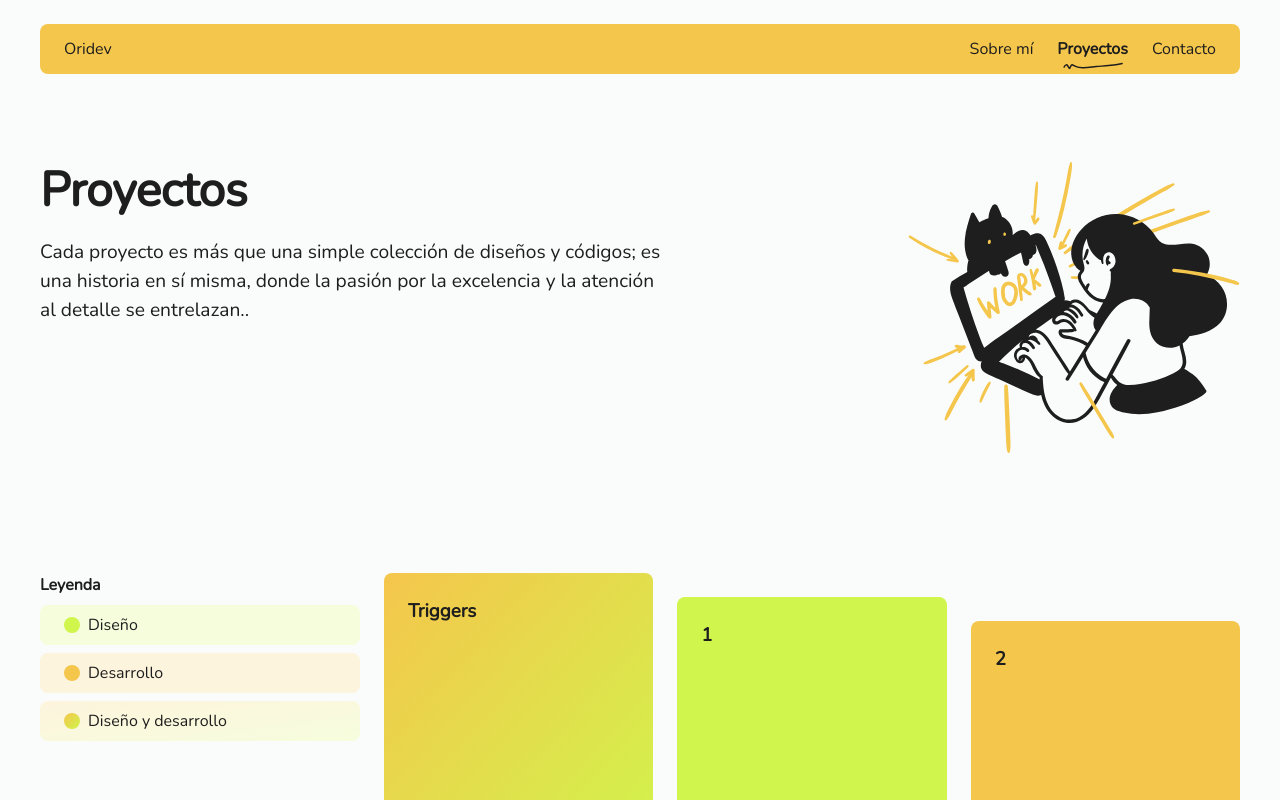
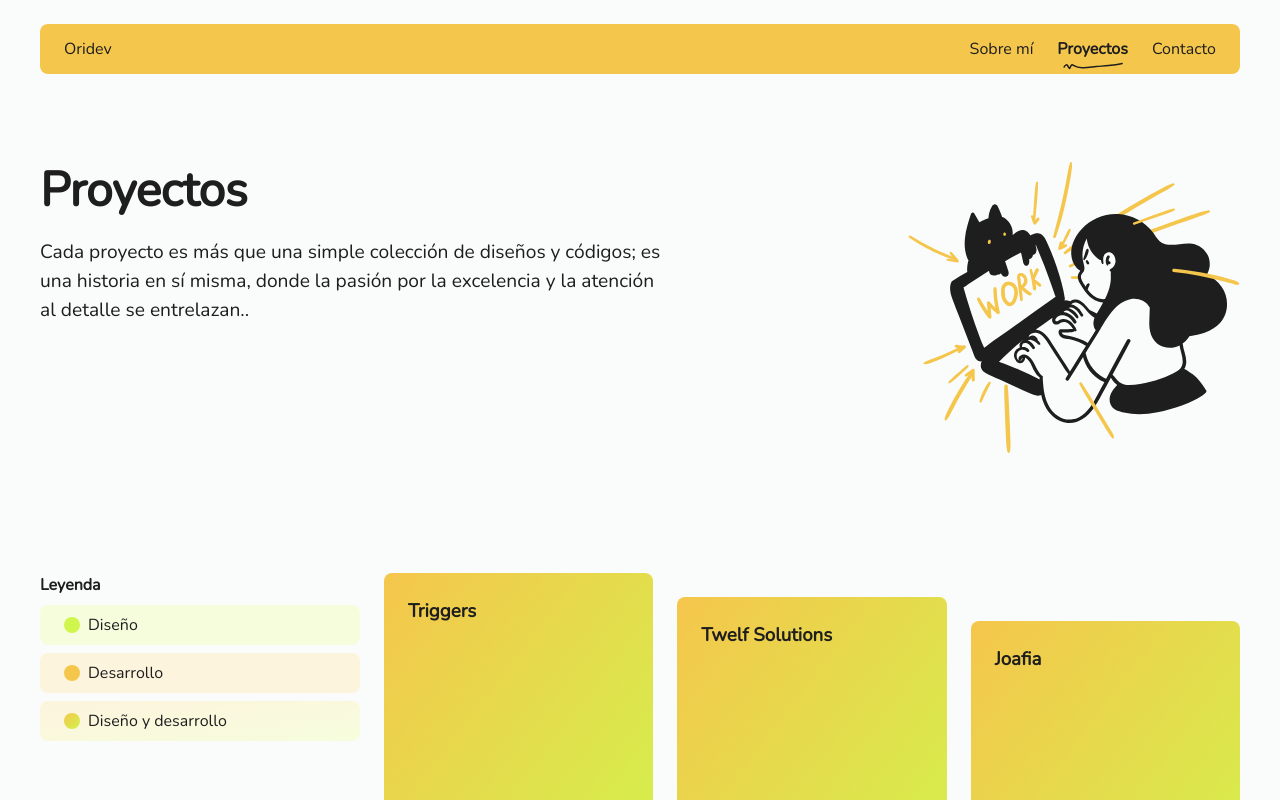
Before and after one commit to cristina-bosa/oridev, a Vue app: page /projects in a window 1280 px wide. Shown: the top 800 px of the page. Built offline with nearby package versions, Linux system fonts and the light colour scheme.

Commit message:
add data

```diff
--- a/src/App.vue
+++ b/src/App.vue
@@ -37,6 +37,8 @@ export default defineComponent({
   color: var(--text-color);
   display: flex;
   justify-content: center;
+  margin-top: 7rem;
+  margin-bottom: 3rem;
 
   p {
     font-size: .7rem;
--- a/src/assets/sass/05-components/_projects.scss
+++ b/src/assets/sass/05-components/_projects.scss
@@ -6,6 +6,7 @@
   display: grid;
   grid-template-columns: repeat(auto-fill, minmax(250px, 1fr));
   gap: 1.5rem;
+
   &__box {
     position: relative;
     display: flex;
@@ -15,13 +16,21 @@
     padding: 1.5rem;
     justify-content: space-between;
     //overflow: hidden;
-    height: 300px;
+    height: 350px;
     background-color: variables.$design;
+
     p {
       visibility: hidden;
       opacity: 0;
+      font-size: .9rem;
       transition: opacity 0.3s ease;
+      text-overflow: ellipsis;
+      //white-space: pre;
+      width: 100%;
+      overflow: hidden;
+
     }
+
     button {
       visibility: hidden;
       opacity: 0;
@@ -30,6 +39,7 @@
 
     &:hover {
       cursor: pointer;
+
       button,
       p {
         opacity: 1;
@@ -39,39 +49,47 @@
 
     &:nth-child(2) {
       margin-top: 24px;
-      @include querys.mobile{
+
+      @include querys.mobile {
         margin-top: 0;
 
       }
     }
+
     &:nth-child(3) {
       margin-top: 48px;
-      @include querys.mobile{
+
+      @include querys.mobile {
         margin-top: 0;
 
       }
     }
+
     @for $i from 4 through 90 {
       &:nth-child(#{$i}) {
         margin-top: ((($i - 1) % 3) - 2) * 1.5rem;
-        @include querys.mobile{
+
+        @include querys.mobile {
           margin-top: 0;
         }
       }
     }
+
     &__svg__title {
       display: none;
       position: absolute;
     }
+
     &:hover .projects__box__svg__title {
       display: block;
+
       path {
         stroke-dashoffset: 60;
         stroke-dasharray: 60;
-        animation: 500ms cubic-bezier(0.27, 0.22, 0.44, 1.5) 250ms 1 normal both
-          running strokeanimation;
+        animation: 500ms cubic-bezier(0.27, 0.22, 0.44, 1.5) 250ms 1 normal both running strokeanimation;
       }
     }
+
     &__splend {
       display: none;
       position: absolute;
@@ -80,28 +98,32 @@
       right: -35px;
       z-index: 1;
     }
+
     &:hover .projects__box__splend {
       display: block;
+
       path {
         stroke-dashoffset: 60;
         stroke-dasharray: 60;
-        animation: 500ms cubic-bezier(0.27, 0.22, 0.44, 1.5) 1 250ms
-          normal both running strokeanimation;
+        animation: 500ms cubic-bezier(0.27, 0.22, 0.44, 1.5) 1 250ms normal both running strokeanimation;
       }
     }
 
   }
+
   &__legend {
     &__title {
       font-weight: 700;
       font-size: 1rem;
       color: var(--text-color);
     }
+
     &__tags {
       display: flex;
       flex-direction: column;
       gap: 0.5rem;
       margin-top: 0.5rem;
+
       & span {
         padding: 0.5rem 1.5rem;
         border-radius: 0.5rem;
@@ -110,6 +132,7 @@
 
         &:nth-child(1) {
           background-color: lighten(variables.$design, 30%);
+
           &::before {
             content: "";
             height: 1rem;
@@ -120,8 +143,10 @@
             background-color: variables.$design;
           }
         }
+
         &:nth-child(2) {
           background-color: lighten(variables.$primary-color, 30%);
+
           &::before {
             content: "";
             height: 1rem;
@@ -132,12 +157,12 @@
             background-color: var(--primary-color);
           }
         }
+
         &:nth-child(3) {
-          background: linear-gradient(
-            to bottom right,
-            lighten(variables.$primary-color, 30%),
-            lighten(variables.$design, 30%)
-          );
+          background: linear-gradient(to bottom right,
+              lighten(variables.$primary-color, 30%),
+              lighten(variables.$design, 30%));
+
           &::before {
             content: "";
             height: 1rem;
@@ -145,11 +170,9 @@
             display: inline-block;
             margin-right: 0.5rem;
             border-radius: 1rem;
-            background: linear-gradient(
-              to bottom right,
-              variables.$primary-color,
-              variables.$design
-            );
+            background: linear-gradient(to bottom right,
+                variables.$primary-color,
+                variables.$design );
           }
         }
       }
--- /dev/null
+++ b/src/data/experience.json
@@ -0,0 +1,40 @@
+{
+  "experience": [
+    {
+      "title": "UX/UI Designer & Front-end Developer",
+      "company": "Freelance",
+      "years": "2023 - Present",
+      "description": [
+        "Diseño UX/UI para aplicaciones web y móviles",
+        "Diseño y desarrollo de marca",
+        "Cartelería",
+        "Programación mediante HTML, CSS3/SASS, JavaScript/Typescript, Vue, NodeJS"
+      ]
+    },
+    {
+      "title": "Diseñadora gráfica",
+      "company": "Asistencia Integral Tributaria",
+      "years": "2021 - 2023",
+      "description": [
+        "Desarollo de manual de marca",
+        "Creación de aplicaciones offline y online",
+        "Wireframe de baja y alta fidelidad",
+        "Cartelería interna",
+        "Prototipado con Figma",
+        "Arquitectura de información para conseguir una buena usabilidad, accesibilidad y experiencia de usuario."
+      ]
+    },
+    {
+      "title": "Desarrolladora web",
+      "company": "Digital Art & Designer",
+      "years": "2018-2021",
+      "description": [
+        "Participación en el ciclo de vida del proyecto, desde los inicios hasta la puesta en producción",
+        "Configurar y gestionar el CMS Wordpress bajo los requerimientos del proyecto (implementación y configuración de plugins, así como la gestión de plantillas necesarias).",
+        "Configurar y gestionar plataformas e-commerce según los requerimientos del proyecto.",
+        "Participación puntual en picos de desarrollo mediante el framework de Laravel con Vue.",
+        "Lanzamientos de pequeñas landings creadas mediante HTML, CSS3 y JavaScript."
+      ]
+    }
+  ]
+}
--- /dev/null
+++ b/src/data/projects.json
@@ -0,0 +1,79 @@
+{
+  "projects": [
+    {
+      "id": 1,
+      "name": "Triggers",
+      "description": "Triggers es un proyecto que se basa en la creacion de una aplicacion movil, la cual se enfoca en la creacion de eventos, desde la creacion de la imagen hasta la programacion de la aplicacion.",
+      "tags": [
+        "Diseño UX/UI",
+        "Branding",
+        "Desarrollo"
+      ],
+      "src_cover": "/images/placeholderimg.jpg",
+      "gallery": [
+        "/images/placeholderimg.jpg",
+        "/images/placeholderimg.jpg",
+        "/images/placeholderimg.jpg",
+        "/images/placeholderimg.jpg",
+        "/images/placeholderimg.jpg",
+        "/images/placeholderimg.jpg"
+      ]
+    },
+    {
+      "id": 2,
+      "name": "Twelf Solutions",
+      "description": "Desarollo de una marca para una empresa en crecimiento, la cual se enfoca en la creación de aplicaciones mediante SalesForce. Además, se ha diseñado la página web.",
+      "tags": [
+        "Diseño UX/UI",
+        "Branding"
+      ],
+      "src_cover": "/images/placeholderimg.jpg",
+      "gallery": [
+        "/images/placeholderimg.jpg",
+        "/images/placeholderimg.jpg",
+        "/images/placeholderimg.jpg",
+        "/images/placeholderimg.jpg",
+        "/images/placeholderimg.jpg",
+        "/images/placeholderimg.jpg"
+      ]
+    },
+    {
+      "id": 3,
+      "name": "Joafia",
+      "description": "Dos personas que se unen para el resto de sus vidas, es un proyecto que se basa en la creacion de una boda, desde la papeleria hasta la pagina web, todo con un mismo estilo y concepto.",
+      "tags": [
+        "Branding",
+        "Diseño UX/UI",
+        "Pepeleria"
+      ],
+      "src_cover": "/images/placeholderimg.jpg",
+      "gallery": [
+        "/images/placeholderimg.jpg",
+        "/images/placeholderimg.jpg",
+        "/images/placeholderimg.jpg",
+        "/images/placeholderimg.jpg",
+        "/images/placeholderimg.jpg",
+        "/images/placeholderimg.jpg"
+      ]
+    },
+    {
+      "id": 4,
+      "name": "PL Ships",
+      "description": "Creación de la marca, así como la página. La página es una web bastante sencilla que era lo que quería el cliente",
+      "tags": [
+        "Diseño UX/UI",
+        "Branding",
+        "Desarrollo"
+      ],
+      "src_cover": "/images/placeholderimg.jpg",
+      "gallery": [
+        "/images/placeholderimg.jpg",
+        "/images/placeholderimg.jpg",
+        "/images/placeholderimg.jpg",
+        "/images/placeholderimg.jpg",
+        "/images/placeholderimg.jpg",
+        "/images/placeholderimg.jpg"
+      ]
+    }
+  ]
+}
--- a/src/views/HomeView.vue
+++ b/src/views/HomeView.vue
@@ -8,16 +8,17 @@
         <p class="text--m text--55">Apasionada de crear experiencias de usuarios únicas, accesibles y centradas en el
           usuario con una experiencia
           sólida en diseño y desarrollo.</p>
-        <button class="btn btn--primary"> Conóceme
-          <svg class="btn__svg__splend" width="49" height="42" viewBox="0 0 49 42" fill="none" xmlns="http://www.w3.org/2000/svg">
-              <path d="M19.1729 3.22217L31.1014 1.91441" stroke="#1E1E1E" stroke-width="2" stroke-linecap="round"/>
-              <path d="M1.75977 15.9925L32.0297 7.94684" stroke="#1E1E1E" stroke-width="2" stroke-linecap="round"/>
-              <path d="M30.9849 40.9303L41.2725 14.2426" stroke="#1E1E1E" stroke-width="2" stroke-linecap="round"/>
-              <path d="M24.5903 21.7182L35.3392 12.0537" stroke="#1E1E1E" stroke-width="2" stroke-linecap="round"/>
-              <path d="M46.4839 25.4132L47.5097 16.4412" stroke="#1E1E1E" stroke-width="2" stroke-linecap="round"/>
+        <router-link class="btn btn--primary" to="/about">Conóceme
+          <svg class="btn__svg__splend" width="49" height="42" viewBox="0 0 49 42" fill="none"
+            xmlns="http://www.w3.org/2000/svg">
+            <path d="M19.1729 3.22217L31.1014 1.91441" stroke="#1E1E1E" stroke-width="2" stroke-linecap="round" />
+            <path d="M1.75977 15.9925L32.0297 7.94684" stroke="#1E1E1E" stroke-width="2" stroke-linecap="round" />
+            <path d="M30.9849 40.9303L41.2725 14.2426" stroke="#1E1E1E" stroke-width="2" stroke-linecap="round" />
+            <path d="M24.5903 21.7182L35.3392 12.0537" stroke="#1E1E1E" stroke-width="2" stroke-linecap="round" />
+            <path d="M46.4839 25.4132L47.5097 16.4412" stroke="#1E1E1E" stroke-width="2" stroke-linecap="round" />
           </svg>
+        </router-link>
 
-        </button>
       </article>
       <article>
         <img src="../assets/svg/presentation.svg" alt="">
@@ -39,23 +40,29 @@
       </article>
       <article class="container__projects--right projects">
 
-        <div class="projects__box" :class="{'bg--develop': project.type[0] === 'develop', 'bg--both': project.type.length >= 2, 'bg--design': project.type[0] ==='design'}" v-for="(project, index) in projects" :key="index">
+        <div class="projects__box"
+          :class="{ 'bg--develop': project.tags[0] === 'Desarrollo', 'bg--both': project.tags.length >= 2, 'bg--design': project.tags[0] === 'Diseño UX/UI' }"
+          v-for="project in projects" :key="project.id">
           <div>
-            <h3>{{ project.title }}</h3>
-            <svg class="projects__box__svg__title" width="73" height="4" viewBox="0 0 73 4" fill="none" xmlns="http://www.w3.org/2000/svg">
-              <path d="M1.93922 1.50789C9.45452 1.93864 16.9974 1.79093 24.5219 1.90753C32.0717 2.02452 39.6096 2.50255 47.1613 2.53717C55.4657 2.57524 63.7146 2.03273 71.9991 1.53287" stroke="#1E1E1E" stroke-width="2" stroke-linecap="round"/>
+            <h3>{{ project.name }}</h3>
+            <svg class="projects__box__svg__title" width="73" height="4" viewBox="0 0 73 4" fill="none"
+              xmlns="http://www.w3.org/2000/svg">
+              <path
+                d="M1.93922 1.50789C9.45452 1.93864 16.9974 1.79093 24.5219 1.90753C32.0717 2.02452 39.6096 2.50255 47.1613 2.53717C55.4657 2.57524 63.7146 2.03273 71.9991 1.53287"
+                stroke="#1E1E1E" stroke-width="2" stroke-linecap="round" />
             </svg>
 
           </div>
-          <p>{{ project.description }}</p>
+          <p> {{ project.description }} </p>
 
           <button class="btn btn--secondary"> Saber más</button>
-          <svg class="projects__box__splend" width="49" height="42" viewBox="0 0 49 42" fill="none" xmlns="http://www.w3.org/2000/svg">
-              <path d="M19.1729 3.22217L31.1014 1.91441" stroke="#1E1E1E" stroke-width="2" stroke-linecap="round"/>
-              <path d="M1.75977 15.9925L32.0297 7.94684" stroke="#1E1E1E" stroke-width="2" stroke-linecap="round"/>
-              <path d="M30.9849 40.9303L41.2725 14.2426" stroke="#1E1E1E" stroke-width="2" stroke-linecap="round"/>
-              <path d="M24.5903 21.7182L35.3392 12.0537" stroke="#1E1E1E" stroke-width="2" stroke-linecap="round"/>
-              <path d="M46.4839 25.4132L47.5097 16.4412" stroke="#1E1E1E" stroke-width="2" stroke-linecap="round"/>
+          <svg class="projects__box__splend" width="49" height="42" viewBox="0 0 49 42" fill="none"
+            xmlns="http://www.w3.org/2000/svg">
+            <path d="M19.1729 3.22217L31.1014 1.91441" stroke="#1E1E1E" stroke-width="2" stroke-linecap="round" />
+            <path d="M1.75977 15.9925L32.0297 7.94684" stroke="#1E1E1E" stroke-width="2" stroke-linecap="round" />
+            <path d="M30.9849 40.9303L41.2725 14.2426" stroke="#1E1E1E" stroke-width="2" stroke-linecap="round" />
+            <path d="M24.5903 21.7182L35.3392 12.0537" stroke="#1E1E1E" stroke-width="2" stroke-linecap="round" />
+            <path d="M46.4839 25.4132L47.5097 16.4412" stroke="#1E1E1E" stroke-width="2" stroke-linecap="round" />
           </svg>
         </div>
 
@@ -64,28 +71,20 @@
     <section class="container__experience">
       <article class="container__experience--left">
         <h2>Experiencia</h2>
-        <p>Cada proyecto es más que una simple colección de diseños y códigos; es una historia en sí misma, donde la pasión por la excelencia y la atención al detalle se entrelazan.</p>
+        <p>Cada proyecto es más que una simple colección de diseños y códigos; es una historia en sí misma, donde la
+          pasión por la excelencia y la atención al detalle se entrelazan.</p>
       </article>
       <article class="container__experience--right">
 
         <section class="experiences__time-line">
 
-          <div class="experiences__time-line__item">
-            <h3 class="experience--years">2021 - 2022</h3>
-            <p class="experience--title">Front-end Developer</p>
-            <p class="experience--company">Empresa</p>
-          </div>
-
-          <div class="experiences__time-line__item">
-            <h3 class="experience--years">2021 - 2022</h3>
-            <p class="experience--title">Front-end Developer</p>
-            <p class="experience--company">Empresa</p>
-          </div>
-
-          <div class="experiences__time-line__item">
-            <h3 class="experience--years">2021 - 2022</h3>
-            <p class="experience--title">Front-end Developer</p>
-            <p class="experience--company">Empresa</p>
+          <div class="experiences__time-line__item" v-for="experience in experiences">
+            <h3 class="experience--years">{{ experience.years }}</h3>
+            <p class="experience--title">{{ experience.title }}</p>
+            <p class="experience--company">{{ experience.company }}</p>
+            <ul>
+              <li v-for="job in experience.description">{{ job }}</li>
+            </ul>
           </div>
         </section>
       </article>
@@ -98,10 +97,27 @@
     <section id="contact" class="container__contact">
       <article>
         <h2>Contacto</h2>
-        <p class="text--55">Lorem, ipsum dolor sit amet consectetur adipisicing elit. Laborum, officia totam accusamus saepe qui non ad, quos iure nobis minima voluptas, quisquam illo modi dolorem nihil incidunt reiciendis. Possimus, rerum!</p>
+        <p class="text--60"><strong>La magia sucede cuando la creatividad se encuentra con la dedicación.</strong></p>
+        <p class="text--60">Estoy aquí para ofrecerte ambas cosas. Ya sea que estés buscando un diseño impactante,
+          un desarrollo sólido o una estrategia digital efectiva, estoy lista para trabajar contigo mano a mano.</p>
+        <p class="text--60">Cuéntame sobre tu idea, tu desafío y tu sueño, trabajaremos juntos para convertirlo en algo
+          tangible.</p>
+
+        <p>¡No esperes más, ponte en contacto conmigo hoy mismo!</p>
+        <a class="btn btn--primary" href="mailto:cristinabosasanchez@gmail.com">
+          ¡Escribeme!
+          <svg class="btn__svg__splend" width="49" height="42" viewBox="0 0 49 42" fill="none"
+            xmlns="http://www.w3.org/2000/svg">
+            <path d="M19.1729 3.22217L31.1014 1.91441" stroke="#1E1E1E" stroke-width="2" stroke-linecap="round" />
+            <path d="M1.75977 15.9925L32.0297 7.94684" stroke="#1E1E1E" stroke-width="2" stroke-linecap="round" />
+            <path d="M30.9849 40.9303L41.2725 14.2426" stroke="#1E1E1E" stroke-width="2" stroke-linecap="round" />
+            <path d="M24.5903 21.7182L35.3392 12.0537" stroke="#1E1E1E" stroke-width="2" stroke-linecap="round" />
+            <path d="M46.4839 25.4132L47.5097 16.4412" stroke="#1E1E1E" stroke-width="2" stroke-linecap="round" />
+          </svg>
+        </a>
       </article>
       <article>
-          <img src="../assets/svg/contact-me.svg" alt="">
+        <img src="../assets/svg/contact-me.svg" alt="">
       </article>
     </section>
   </main>
@@ -110,63 +126,20 @@
 <script lang="ts">
 import { defineComponent } from 'vue';
 import TheNavBar from '../components/TheNavBar.vue';
+import DataProjects from '../data/projects.json'
+import DataExperience from '../data/experience.json'
 export default defineComponent({
   components: {
     TheNavBar
   },
   setup() {
 
-    const projects = [
-      {
-        title: 'Triggers',
-        type: [
-          'design',
-          'develop',
-        ],
-        description: 'Lorem ipsum dolor sit amet, consectetur adipiscing elit. Nulla nec dui nec odio'
-      },
-      {
-        title: '1',
-        type: [
-          'design'
-        ],
-        description: 'Lorem ipsum dolor sit amet, consectetur adipiscing elit. Nulla nec dui nec odio'
-      },
-      {
-        title: '2',
-        type: [
-          'develop',
-        ],
-        description: 'Lorem ipsum dolor sit amet, consectetur adipiscing elit. Nulla nec dui nec odio'
-      },
-      {
-        title: '3',
-        type: [
-          'design',
-          'develop',
-        ],
-        description: 'Lorem ipsum dolor sit amet, consectetur adipiscing elit. Nulla nec dui nec odio'
-      },
-      {
-        title: '4',
-        type: [
-          'design',
-          'develop',
-        ],
-        description: 'Lorem ipsum dolor sit amet, consectetur adipiscing elit. Nulla nec dui nec odio'
-      },
-      {
-        title: '5',
-        type: [
-          'design',
-          'develop',
-        ],
-        description: 'Lorem ipsum dolor sit amet, consectetur adipiscing elit. Nulla nec dui nec odio'
-      }
-    ]
+    const projects = DataProjects.projects
+    const experiences = DataExperience.experience
 
     return {
-      projects
+      projects,
+      experiences
     }
   }
 })
--- a/src/views/ProjectsView.vue
+++ b/src/views/ProjectsView.vue
@@ -25,23 +25,29 @@
       </article>
       <article class="container__projects--right projects">
 
-        <div class="projects__box" :class="{'bg--develop': project.type[0] === 'develop', 'bg--both': project.type.length >= 2, 'bg--design': project.type[0] ==='design'}" v-for="(project, index) in projects" :key="index">
+        <div class="projects__box"
+          :class="{ 'bg--develop': project.tags[0] === 'Desarrollo', 'bg--both': project.tags.length >= 2, 'bg--design': project.tags[0] === 'Diseño UX/UI' }"
+          v-for="project in projects" :key="project.id">
           <div>
-            <h3>{{ project.title }}</h3>
-            <svg class="projects__box__svg__title" width="73" height="4" viewBox="0 0 73 4" fill="none" xmlns="http://www.w3.org/2000/svg">
-              <path d="M1.93922 1.50789C9.45452 1.93864 16.9974 1.79093 24.5219 1.90753C32.0717 2.02452 39.6096 2.50255 47.1613 2.53717C55.4657 2.57524 63.7146 2.03273 71.9991 1.53287" stroke="#1E1E1E" stroke-width="2" stroke-linecap="round"/>
+            <h3>{{ project.name }}</h3>
+            <svg class="projects__box__svg__title" width="73" height="4" viewBox="0 0 73 4" fill="none"
+              xmlns="http://www.w3.org/2000/svg">
+              <path
+                d="M1.93922 1.50789C9.45452 1.93864 16.9974 1.79093 24.5219 1.90753C32.0717 2.02452 39.6096 2.50255 47.1613 2.53717C55.4657 2.57524 63.7146 2.03273 71.9991 1.53287"
+                stroke="#1E1E1E" stroke-width="2" stroke-linecap="round" />
             </svg>
 
           </div>
-          <p>{{ project.description }}</p>
+          <p> {{ project.description }} </p>
 
           <button class="btn btn--secondary"> Saber más</button>
-          <svg class="projects__box__splend" width="49" height="42" viewBox="0 0 49 42" fill="none" xmlns="http://www.w3.org/2000/svg">
-              <path d="M19.1729 3.22217L31.1014 1.91441" stroke="#1E1E1E" stroke-width="2" stroke-linecap="round"/>
-              <path d="M1.75977 15.9925L32.0297 7.94684" stroke="#1E1E1E" stroke-width="2" stroke-linecap="round"/>
-              <path d="M30.9849 40.9303L41.2725 14.2426" stroke="#1E1E1E" stroke-width="2" stroke-linecap="round"/>
-              <path d="M24.5903 21.7182L35.3392 12.0537" stroke="#1E1E1E" stroke-width="2" stroke-linecap="round"/>
-              <path d="M46.4839 25.4132L47.5097 16.4412" stroke="#1E1E1E" stroke-width="2" stroke-linecap="round"/>
+          <svg class="projects__box__splend" width="49" height="42" viewBox="0 0 49 42" fill="none"
+            xmlns="http://www.w3.org/2000/svg">
+            <path d="M19.1729 3.22217L31.1014 1.91441" stroke="#1E1E1E" stroke-width="2" stroke-linecap="round" />
+            <path d="M1.75977 15.9925L32.0297 7.94684" stroke="#1E1E1E" stroke-width="2" stroke-linecap="round" />
+            <path d="M30.9849 40.9303L41.2725 14.2426" stroke="#1E1E1E" stroke-width="2" stroke-linecap="round" />
+            <path d="M24.5903 21.7182L35.3392 12.0537" stroke="#1E1E1E" stroke-width="2" stroke-linecap="round" />
+            <path d="M46.4839 25.4132L47.5097 16.4412" stroke="#1E1E1E" stroke-width="2" stroke-linecap="round" />
           </svg>
         </div>
 
@@ -53,112 +59,10 @@
 
 <script lang="ts">
 import { defineComponent } from 'vue';
+import DataProjects from '../data/projects.json'
 export default defineComponent({
   setup () {
-    const projects = [
-      {
-        title: 'Triggers',
-        type: [
-          'design',
-          'develop',
-        ],
-        description: 'Lorem ipsum dolor sit amet, consectetur adipiscing elit. Nulla nec dui nec odio'
-      },
-      {
-        title: '1',
-        type: [
-          'design'
-        ],
-        description: 'Lorem ipsum dolor sit amet, consectetur adipiscing elit. Nulla nec dui nec odio'
-      },
-      {
-        title: '2',
-        type: [
-          'develop',
-        ],
-        description: 'Lorem ipsum dolor sit amet, consectetur adipiscing elit. Nulla nec dui nec odio'
-      },
-      {
-        title: '3',
-        type: [
-          'design',
-          'develop',
-        ],
-        description: 'Lorem ipsum dolor sit amet, consectetur adipiscing elit. Nulla nec dui nec odio'
-      },
-      {
-        title: '4',
-        type: [
-          'design',
-          'develop',
-        ],
-        description: 'Lorem ipsum dolor sit amet, consectetur adipiscing elit. Nulla nec dui nec odio'
-      },
-      {
-        title: '5',
-        type: [
-          'design',
-          'develop',
-        ],
-        description: 'Lorem ipsum dolor sit amet, consectetur adipiscing elit. Nulla nec dui nec odio'
-      },
-      {
-        title: '5',
-        type: [
-          'design',
-          'develop',
-        ],
-        description: 'Lorem ipsum dolor sit amet, consectetur adipiscing elit. Nulla nec dui nec odio'
-      },
-      {
-        title: '5',
-        type: [
-          'design',
-          'develop',
-        ],
-        description: 'Lorem ipsum dolor sit amet, consectetur adipiscing elit. Nulla nec dui nec odio'
-      },
-      {
-        title: '5',
-        type: [
-          'design',
-          'develop',
-        ],
-        description: 'Lorem ipsum dolor sit amet, consectetur adipiscing elit. Nulla nec dui nec odio'
-      },
-      {
-        title: '5',
-        type: [
-          'design',
-          'develop',
-        ],
-        description: 'Lorem ipsum dolor sit amet, consectetur adipiscing elit. Nulla nec dui nec odio'
-      },
-      {
-        title: '5',
-        type: [
-          'design',
-          'develop',
-        ],
-        description: 'Lorem ipsum dolor sit amet, consectetur adipiscing elit. Nulla nec dui nec odio'
-      },
-      {
-        title: '5',
-        type: [
-          'design',
-          'develop',
-        ],
-        description: 'Lorem ipsum dolor sit amet, consectetur adipiscing elit. Nulla nec dui nec odio'
-      },
-      {
-        title: '5',
-        type: [
-          'design',
-          'develop',
-        ],
-        description: 'Lorem ipsum dolor sit amet, consectetur adipiscing elit. Nulla nec dui nec odio'
-      }
-    ]
+    const projects = DataProjects.projects
 
     return {
       projects
```
Also changed, not shown: src/data/education.json (added, +19 -0 lines), src/views/AboutMeView.vue (+23 -16 lines).
